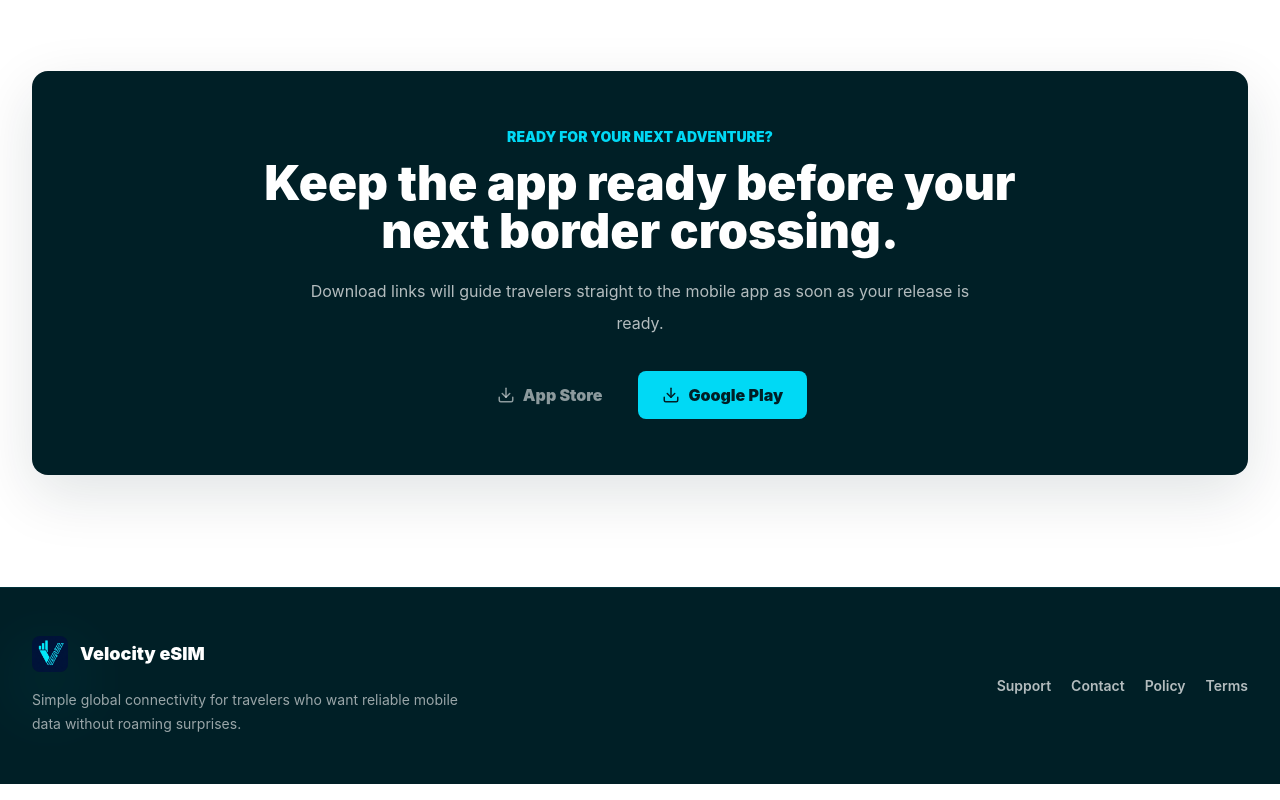
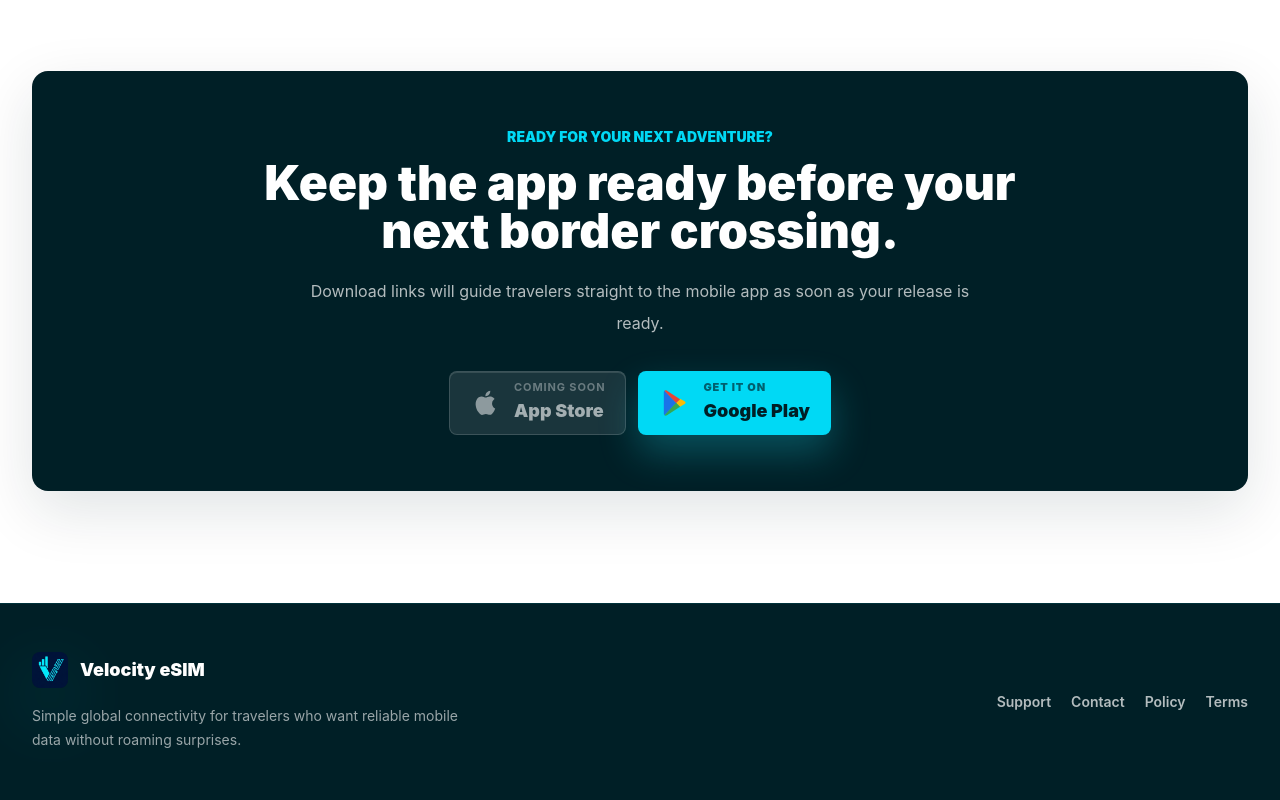
Before and after one commit to Damjanose/esim-frontend, a Next.js app: page / in a window 1280 px wide. Shown: the part 3617-4417 px from the top of the page. Built offline with nearby package versions, Linux system fonts and the light colour scheme; no server answers.

Commit message:
style: polish app store buttons

```diff
--- a/src/app/page.tsx
+++ b/src/app/page.tsx
@@ -2,7 +2,6 @@
   ArrowRight,
   BadgeCheck,
   CircleHelp,
-  Download,
   Headphones,
   MapPin,
   Plane,
@@ -332,24 +331,65 @@
         </p>
         <div className="mt-8 flex flex-col justify-center gap-3 sm:flex-row">
           <span
+            aria-label="App Store coming soon"
             aria-disabled="true"
-            className="inline-flex min-h-12 cursor-not-allowed items-center justify-center gap-2 rounded-lg bg-white/18 px-6 font-black text-white/55"
+            className="inline-flex min-h-16 cursor-not-allowed items-center justify-center gap-3 rounded-lg border border-white/15 bg-white/10 px-5 text-left text-white/50 shadow-[inset_0_1px_0_rgba(255,255,255,0.12)]"
           >
-            <Download aria-hidden="true" size={18} />
-            {landingContent.appLinks.ios.label}
+            <AppleStoreIcon />
+            <span className="grid leading-none">
+              <span className="text-[11px] font-bold uppercase tracking-[0.08em] text-white/35">
+                Coming soon
+              </span>
+              <span className="mt-1 font-display text-lg font-black text-white/60">
+                {landingContent.appLinks.ios.label}
+              </span>
+            </span>
           </span>
           <a
-            className="inline-flex min-h-12 items-center justify-center gap-2 rounded-lg bg-cyan px-6 font-black text-midnight transition hover:bg-aqua"
+            aria-label="Download Velocity eSIM on Google Play"
+            className="inline-flex min-h-16 items-center justify-center gap-3 rounded-lg border border-cyan/60 bg-cyan px-5 text-left text-midnight shadow-[0_18px_38px_rgba(27,211,232,0.28)] transition hover:-translate-y-0.5 hover:bg-aqua hover:shadow-[0_22px_48px_rgba(27,211,232,0.36)]"
             href={landingContent.appLinks.android.href}
             rel="noopener noreferrer"
             target="_blank"
           >
-            <Download aria-hidden="true" size={18} />
-            {landingContent.appLinks.android.label}
+            <GooglePlayIcon />
+            <span className="grid leading-none">
+              <span className="text-[11px] font-black uppercase tracking-[0.08em] text-midnight/65">
+                Get it on
+              </span>
+              <span className="mt-1 font-display text-lg font-black">
+                {landingContent.appLinks.android.label}
+              </span>
+            </span>
           </a>
         </div>
       </div>
     </section>
+  );
+}
+
+function AppleStoreIcon() {
+  return (
+    <svg
+      aria-hidden="true"
+      className="h-8 w-8 shrink-0"
+      fill="currentColor"
+      viewBox="0 0 24 24"
+    >
+      <path d="M16.54 12.36c-.03-2.28 1.86-3.38 1.95-3.43-1.07-1.57-2.72-1.78-3.3-1.8-1.39-.14-2.73.82-3.44.82-.72 0-1.82-.8-3-.78-1.54.02-2.97.91-3.76 2.3-1.61 2.79-.41 6.89 1.13 9.15.77 1.1 1.67 2.33 2.84 2.29 1.15-.05 1.58-.73 2.97-.73 1.38 0 1.78.73 2.98.7 1.23-.02 2.01-1.1 2.75-2.21.89-1.26 1.24-2.51 1.25-2.58-.03-.01-2.34-.9-2.37-3.73Z" />
+      <path d="M14.28 5.65c.62-.75 1.04-1.8.92-2.85-.9.04-2.03.62-2.68 1.37-.58.66-1.1 1.75-.96 2.77 1.02.08 2.08-.52 2.72-1.29Z" />
+    </svg>
+  );
+}
+
+function GooglePlayIcon() {
+  return (
+    <svg aria-hidden="true" className="h-8 w-8 shrink-0" viewBox="0 0 32 32">
+      <path d="M5.4 3.8c-.37.4-.6 1.02-.6 1.84v20.72c0 .82.23 1.44.62 1.84l.08.08L17.1 16.14v-.28L5.48 3.72l-.08.08Z" fill="#1a73e8" />
+      <path d="m20.96 20.02-3.86-4.02v-.28l3.86-4.02.08.05 4.58 2.6c1.31.74 1.31 1.96 0 2.71l-4.58 2.6-.08.36Z" fill="#fbbc04" />
+      <path d="m21.04 19.66-3.94-3.94L5.4 28.2c.58.62 1.55.69 2.65.07l12.99-8.61Z" fill="#34a853" />
+      <path d="M21.04 12.34 8.05 3.73c-1.1-.62-2.07-.55-2.65.07l11.7 12.2 3.94-3.66Z" fill="#ea4335" />
+    </svg>
   );
 }
 
```
Also changed, not shown: 1 other file (tests, documents, lock files or other folders).
